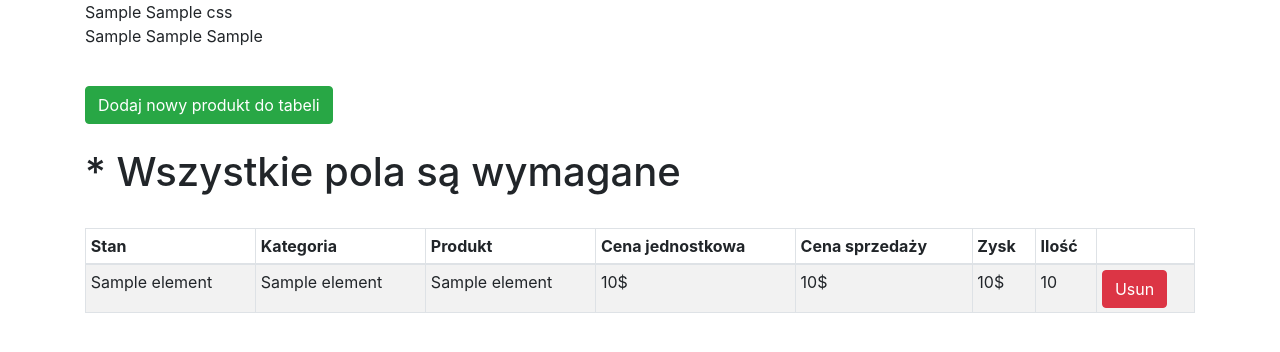
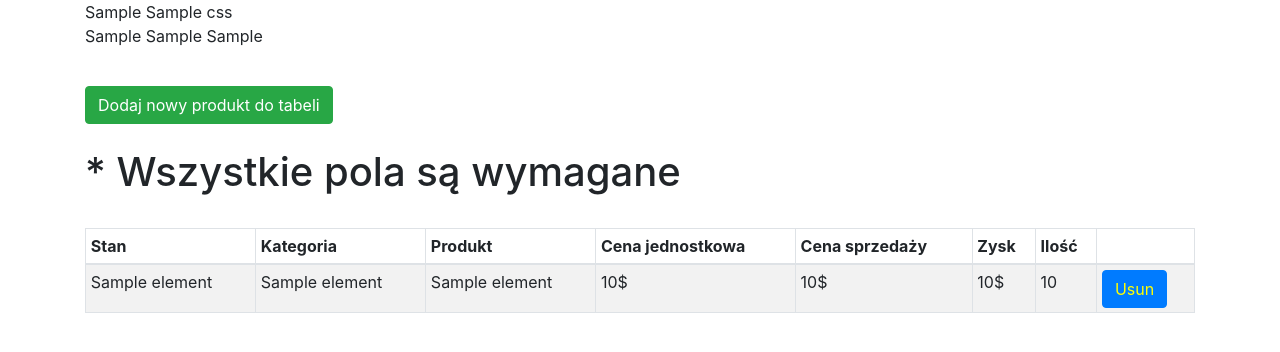
Before and after one commit to IIS-ZPI/ZPI_2020_Myszojelenie, a Django app: template Myszojelen/templates/Myszojelen/addingAndTable.html in a window 1280 px wide. Shown: the top 352 px of the page. Run offline with Django 3.2, Linux system fonts and the light colour scheme; the template is opened without the code that fills it: most values are stand-ins (such as "Sample title", 1, 10 or a date in 2020); some libraries are stand-ins or nearby versions.

Commit message:
Update addingAndTable.html

```diff
--- a/Myszojelen/templates/Myszojelen/addingAndTable.html
+++ b/Myszojelen/templates/Myszojelen/addingAndTable.html
@@ -48,7 +48,7 @@
                 <td>
                     <form action="/removed/{{ element.id }}" method="post">
                         {% csrf_token %}
-                        <input type="submit" value="Usun" class="btn btn-danger">
+                        <input type="submit" value="Usun" class="btn btn-primary" style="color: yellow">
                     </form>
                 </td>
             </tr>
```
